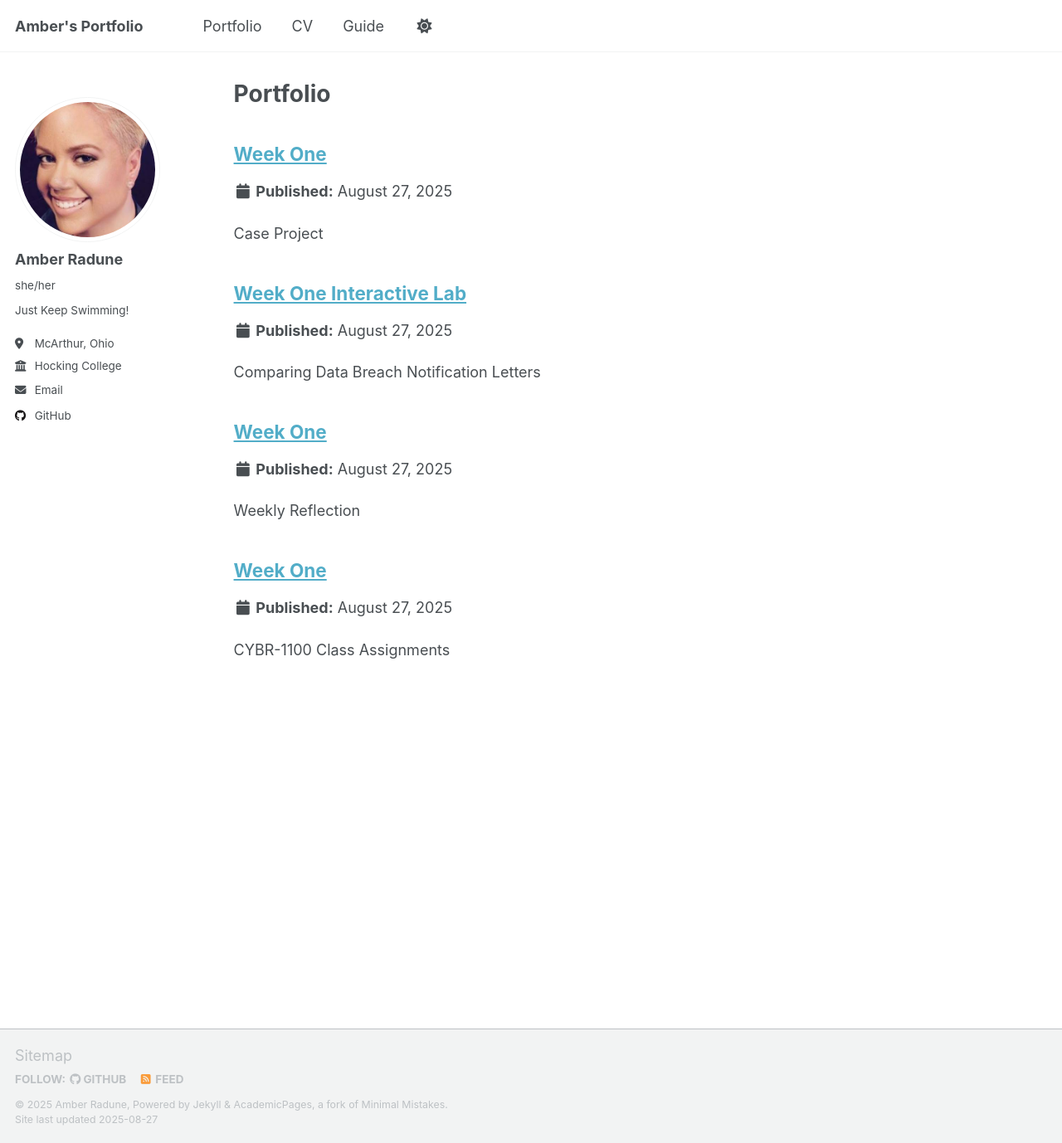
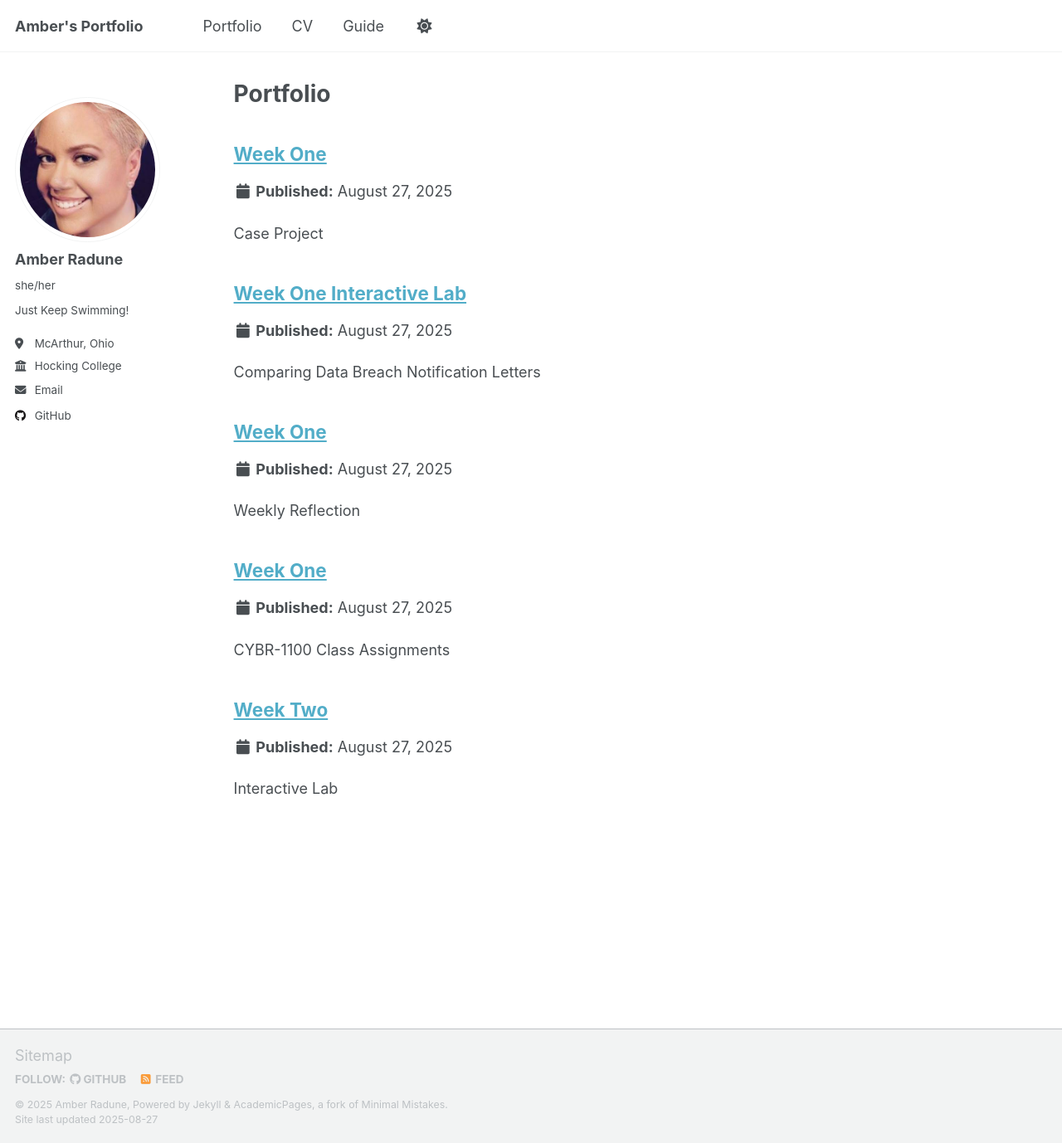
Before and after one commit to TinyBumblee/AmberR.github.io, a Jekyll site: the page built from _pages/portfolio.html, in a window 1280 px wide and 1378 px high. Shown: the whole window at 83% size. Built offline with Jekyll 4.4.1, drawn with Linux system fonts in a browser that asks for light colours; a script that is not in the unit is left out.

Commit message:
Update Week Two Interactive Lab.md

```diff
--- a/_portfolio/Week Two Interactive Lab.md
+++ b/_portfolio/Week Two Interactive Lab.md
@@ -1,3 +1,9 @@
+---
+title: "Week Two"
+excerpt: "Interactive Lab"
+collection: portfolio
+---
+
 Name: Amber Radune <br>
 Class: CYBR-1100 <br>
 Date: 8/26/2025
```
